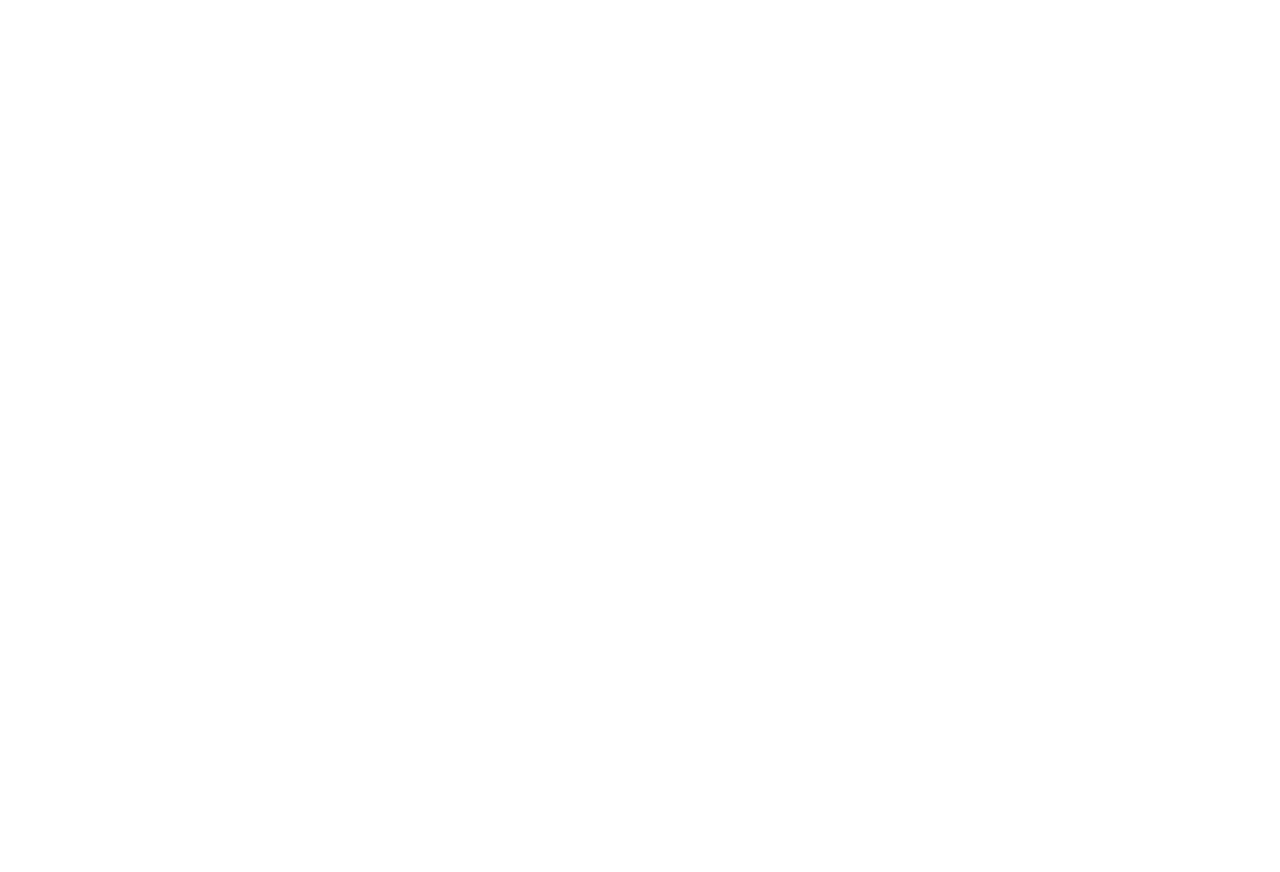
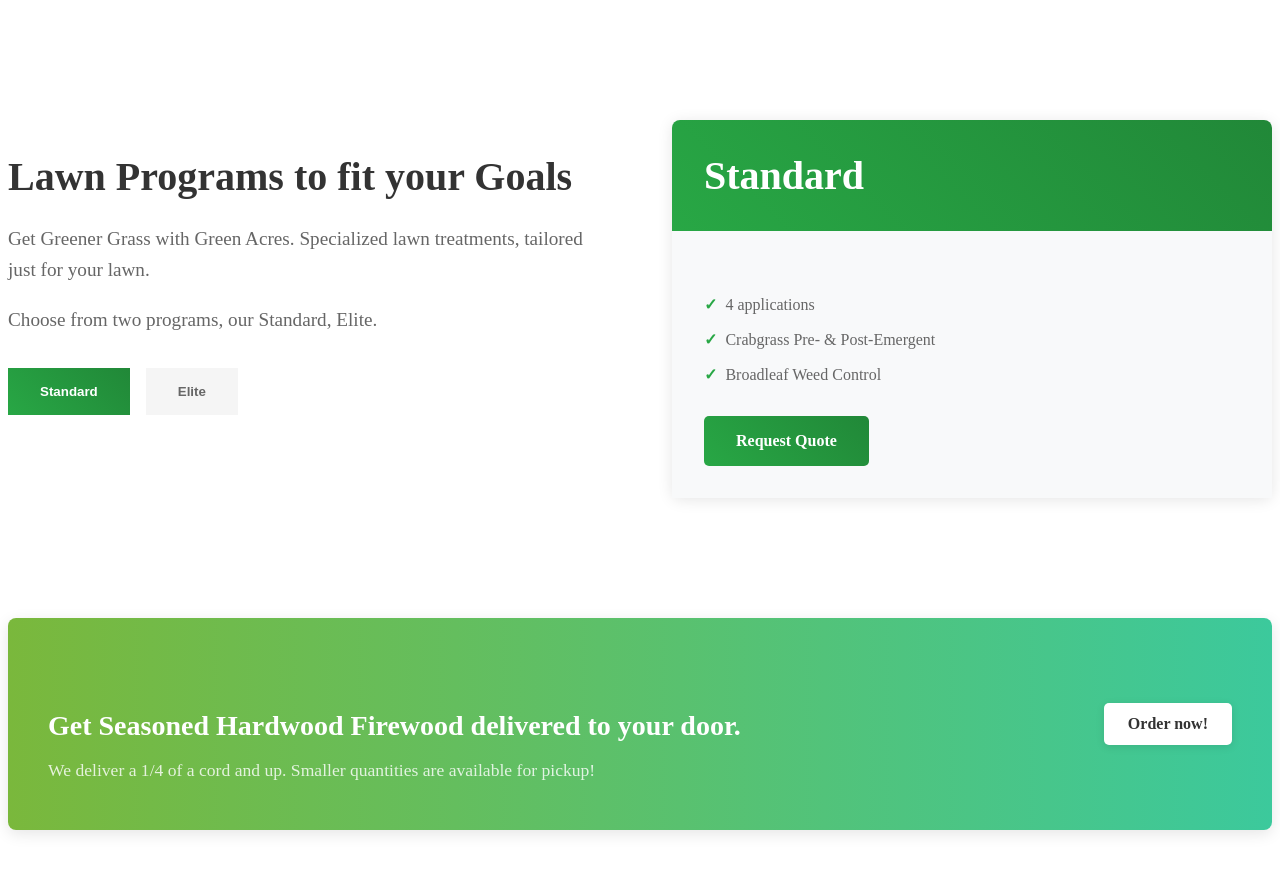
Before and after one commit to 0ETERATION1/greenacres, a Next.js app: page / in a window 1280 px wide. Shown: the part 1360-2232 px from the top of the page. Before the commit the page ends 1408 px from the top, so only its background shows below. Built offline with nearby package versions, Linux system fonts and the light colour scheme.

Commit message:
add firewood section

```diff
--- a/app/globals.css
+++ b/app/globals.css
@@ -306,3 +306,228 @@
   }
 }
 /* END OF CODE FOR PROPERTY SECTION */
+
+/* CODE FOR PACKAGESECTION.tsx */
+/* Package Section Styles */
+.package-section {
+  padding: 5rem 0;
+  background-color: #fff;
+}
+
+.package-content {
+  display: flex;
+  gap: 4rem;
+}
+
+.package-info {
+  flex: 1;
+}
+
+.package-info h2 {
+  font-size: 2.5rem;
+  margin-bottom: 1.5rem;
+  color: #333;
+}
+
+.package-info p {
+  font-size: 1.2rem;
+  line-height: 1.6;
+  color: #666;
+  margin-bottom: 1rem;
+}
+
+.package-tabs {
+  display: flex;
+  gap: 1rem;
+  margin-top: 2rem;
+}
+
+.tab-button {
+  padding: 1rem 2rem;
+  border: none;
+  background: #f5f5f5;
+  color: #666;
+  font-weight: 600;
+  cursor: pointer;
+  transition: all 0.3s ease;
+}
+
+.tab-button.active {
+  background: linear-gradient(45deg, #28a745, #218838);
+  color: white;
+}
+
+.package-details {
+  flex: 1;
+  position: relative;
+}
+
+.package-card {
+  display: none;
+  background: #fff;
+  border-radius: 8px;
+  box-shadow: 0 2px 15px rgba(0,0,0,0.1);
+}
+
+.package-card.active {
+  display: block;
+  animation: fadeIn 0.3s ease-in;
+}
+
+.card-header {
+  background: linear-gradient(45deg, #28a745, #218838);
+  color: white;
+  padding: 2rem;
+  border-radius: 8px 8px 0 0;
+}
+
+.card-header h2 {
+  margin: 0;
+  font-size: 2.5rem;
+  font-weight: bold;
+}
+
+.card-body {
+  padding: 2rem;
+  background: #f8f9fa;
+}
+
+.feature-list {
+  list-style: none;
+  padding: 0;
+  margin: 1.5rem 0;
+}
+
+.feature-list li {
+  padding: 0.5rem 0;
+  color: #666;
+  display: flex;
+  align-items: center;
+  gap: 0.5rem;
+}
+
+.feature-list li::before {
+  content: "✓";
+  color: #28a745;
+  font-weight: bold;
+}
+
+.quote-button {
+  display: inline-block;
+  padding: 1rem 2rem;
+  background: linear-gradient(45deg, #28a745, #218838);
+  color: white;
+  text-decoration: none;
+  border-radius: 5px;
+  font-weight: 600;
+  transition: transform 0.3s ease;
+}
+
+.quote-button:hover {
+  transform: translateY(-2px);
+}
+
+@keyframes fadeIn {
+  from {
+    opacity: 0;
+  }
+  to {
+    opacity: 1;
+  }
+}
+
+/* Responsive adjustments */
+@media (max-width: 768px) {
+  .package-content {
+    flex-direction: column;
+    gap: 2rem;
+  }
+
+  .package-info {
+    text-align: center;
+  }
+
+  .package-tabs {
+    justify-content: center;
+  }
+}
+
+
+/* END OF CODE FOR PACKAGESECTION.tsx */
+
+
+/* CODE FOR FIREWOODSECTION.tsx */
+/* Firewood Section Styles */
+/* Firewood Section Styles */
+.firewood-section {
+  padding: 2.5rem 0;
+}
+
+.firewood-banner {
+  display: flex;
+  justify-content: space-between;
+  align-items: center;
+  background: linear-gradient(90deg, #7ab83c 0%, #3cc99c 100%);
+  padding: 2rem 2.5rem;
+  border-radius: 8px;
+  color: white;
+  gap: 2rem;
+  box-shadow: 0 4px 15px rgba(0, 0, 0, 0.1);
+}
+
+.banner-content {
+  flex: 1;
+}
+
+.banner-content h3 {
+  font-size: 1.75rem;
+  margin-bottom: 1rem;
+  color: white;
+  font-weight: 600;
+}
+
+.banner-content p {
+  /* margin: 0; */
+  font-size: 1.1rem;
+  opacity: 0.9;
+  color: rgba(255, 255, 255, 0.9);
+}
+
+.banner-action {
+  display: flex;
+  align-items: center;
+  justify-content: flex-end;
+}
+
+.order-button {
+  display: inline-block;
+  padding: 0.75rem 1.5rem;
+  background: white;
+  color: #333;
+  text-decoration: none;
+  border-radius: 5px;
+  font-weight: 600;
+  transition: all 0.3s ease;
+  box-shadow: 0 2px 8px rgba(0, 0, 0, 0.1);
+}
+
+.order-button:hover {
+  transform: translateY(-2px);
+  box-shadow: 0 4px 12px rgba(0, 0, 0, 0.15);
+  background: #f8f9fa;
+}
+
+/* Responsive adjustments */
+@media (max-width: 768px) {
+  .firewood-banner {
+    flex-direction: column;
+    text-align: center;
+
+  }
+
+  .banner-action {
+    justify-content: center;
+    margin-top: 1.5rem;
+  }
+}
+/* END OF CODE FOR FIREWOODSECTION.tsx */
--- a/app/page.tsx
+++ b/app/page.tsx
@@ -8,6 +8,8 @@
 import Navbar from "@/components/Navbar";
 import MainBanner from "@/components/MainBanner";
 import PropertySection from "@/components/PropertySection";
+import PackageSection from "@/components/PackageSection";
+import FirewoodSection from "@/components/FirewoodSection";
 
 export default function Home() {
   return (
@@ -24,6 +26,8 @@ export default function Home() {
       <Navbar />
       <MainBanner />
       <PropertySection />
+      <PackageSection />
+      <FirewoodSection />
       {/* <AboutUs />
       <LawnPrograms />
       <FirewoodCTA />
--- /dev/null
+++ b/components/FirewoodSection.tsx
@@ -0,0 +1,24 @@
+import Link from "next/link";
+
+export default function FirewoodSection() {
+  return (
+    <section className="firewood-section">
+      <div className="container">
+        <div className="firewood-banner" id="firewoodAD">
+          <div className="banner-content">
+            <h3>Get Seasoned Hardwood Firewood delivered to your door.</h3>
+            <p>
+              We deliver a 1/4 of a cord and up. Smaller quantities are
+              available for pickup!
+            </p>
+          </div>
+          <div className="banner-action">
+            <Link href="/firewood" className="order-button">
+              Order now!
+            </Link>
+          </div>
+        </div>
+      </div>
+    </section>
+  );
+}
--- /dev/null
+++ b/components/PackageSection.tsx
@@ -0,0 +1,94 @@
+"use client";
+
+import Link from "next/link";
+import { useState } from "react";
+
+export default function PackageSection() {
+  const [activeTab, setActiveTab] = useState("standard");
+
+  return (
+    <section className="package-section">
+      <div className="container">
+        <div className="package-content">
+          {/* Left side - Description */}
+          <div className="package-info">
+            <div className="title">
+              <h2>Lawn Programs to fit your Goals</h2>
+              <p>
+                Get Greener Grass with Green Acres. Specialized lawn treatments,
+                tailored just for your lawn.
+              </p>
+              <p>Choose from two programs, our Standard, Elite.</p>
+            </div>
+
+            {/* Package tabs */}
+            <div className="package-tabs">
+              <button
+                className={`tab-button ${
+                  activeTab === "standard" ? "active" : ""
+                }`}
+                onClick={() => setActiveTab("standard")}
+              >
+                Standard
+              </button>
+              <button
+                className={`tab-button ${
+                  activeTab === "elite" ? "active" : ""
+                }`}
+                onClick={() => setActiveTab("elite")}
+              >
+                Elite
+              </button>
+            </div>
+          </div>
+
+          {/* Right side - Package Details */}
+          <div className="package-details">
+            {/* Standard Package */}
+            <div
+              className={`package-card ${
+                activeTab === "standard" ? "active" : ""
+              }`}
+            >
+              <div className="card-header">
+                <h2>Standard</h2>
+              </div>
+              <div className="card-body">
+                <ul className="feature-list">
+                  <li>4 applications</li>
+                  <li>Crabgrass Pre- & Post-Emergent</li>
+                  <li>Broadleaf Weed Control</li>
+                </ul>
+                <Link href="/contact" className="quote-button">
+                  Request Quote
+                </Link>
+              </div>
+            </div>
+
+            {/* Elite Package */}
+            <div
+              className={`package-card ${
+                activeTab === "elite" ? "active" : ""
+              }`}
+            >
+              <div className="card-header">
+                <h2>Elite</h2>
+              </div>
+              <div className="card-body">
+                <ul className="feature-list">
+                  <li>6 applications</li>
+                  <li>Crabgrass Pre- & Post-Emergent</li>
+                  <li>Broadleaf Weed Control</li>
+                  <li>Core Aeration & Overseeding</li>
+                </ul>
+                <Link href="/contact" className="quote-button">
+                  Request Quote
+                </Link>
+              </div>
+            </div>
+          </div>
+        </div>
+      </div>
+    </section>
+  );
+}
```
